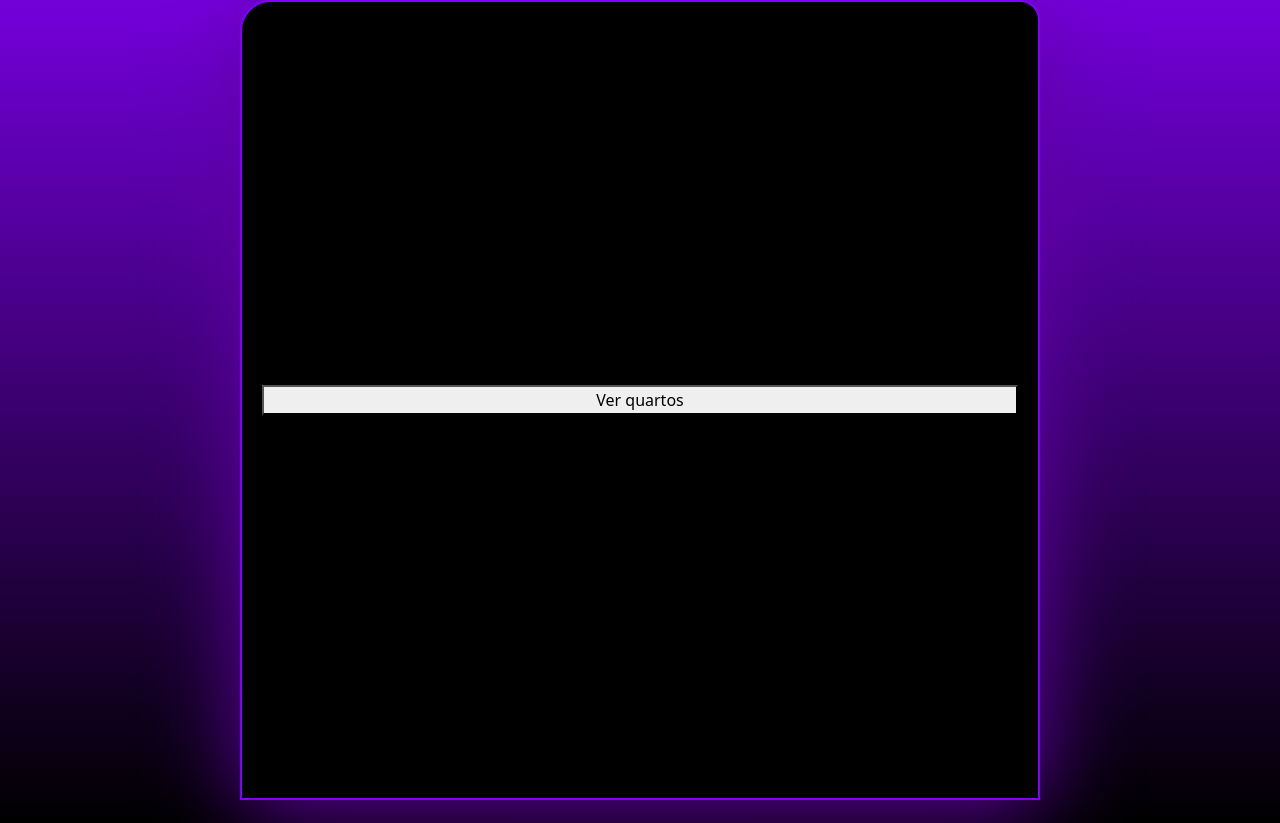
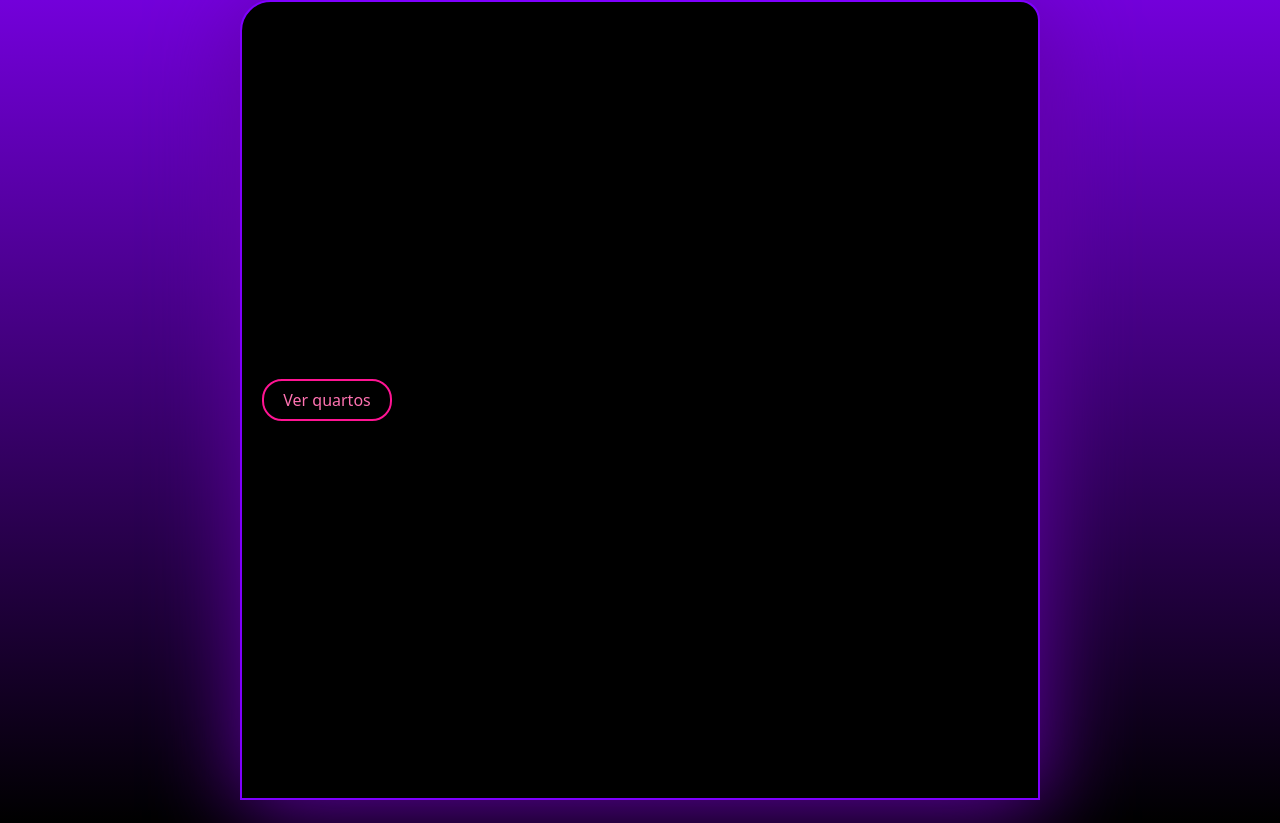
Before and after one commit to nivslive/JS-Nextjs---ChatWithSocket, a Next.js app: page / in a window 1280 px wide. Built offline with nearby package versions, Linux system fonts and the light colour scheme.

Commit message:
rooms list update

```diff
--- a/components/List/List.module.css
+++ b/components/List/List.module.css
@@ -17,6 +17,15 @@
     left: 50%;
     transform: translate(-50%, -50%);
     overflow: auto;
+}
+
+.modalListRooms button {
+    border: 2px solid deeppink;
+    border-radius: 20px;
+    padding: 7px;
+    background: transparent;
+    color: #ff72b1;
+    width: 130px;
 }
 
 .itemModalListRooms {
--- a/components/messages/Messages.js
+++ b/components/messages/Messages.js
@@ -16,15 +16,16 @@ export default function Message(props) {
   const [color, setColor] = useState('')
   const [modalColor, setModalColor] = useState(false);
   const [darkMode, setDarkMode] = useState(true);
+  const [response, setResponse] = useState([]);
   const [created, setCreated] = useState(false);
   const emojiList = jsonEmojis.emojis
   let me = props.user;
   const cha = Ably.channels.get('event');
   useEffect(() => {
     if(!created) {
-      console.log(props.response)
+      console.log(props.response, 'responded')
       if(props.response) {
-        setField([...field, props.response])
+       setResponse([...response, props.response])
       }
       setCreated(true)
      /* const scripted = document.createElement("script");
```
Also changed, not shown: pages/room/[slug].js (+12 -2 lines).
